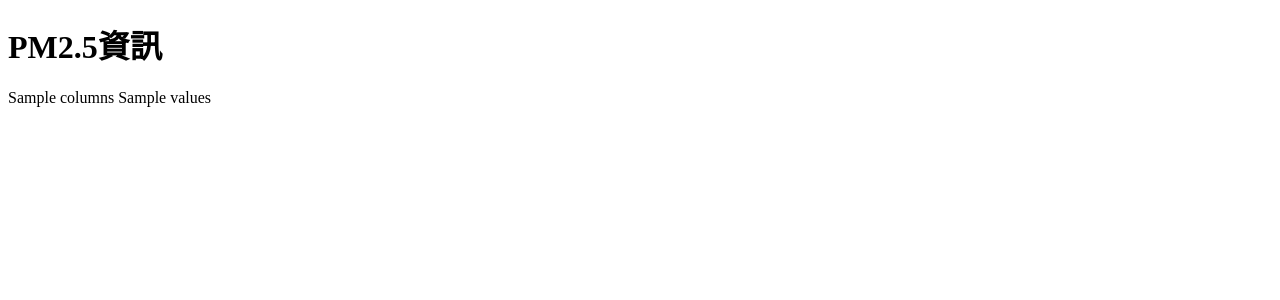
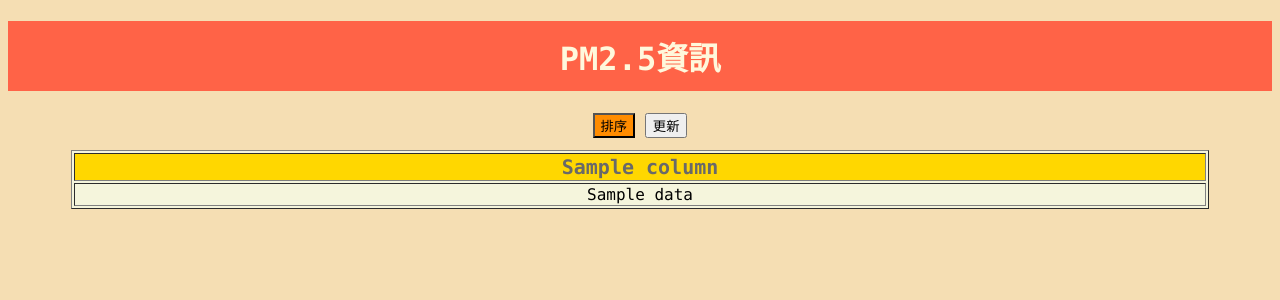
Before and after one commit to AllieLo/flask_demo, a Flask app: template templates/pm25.html in a window 1280 px wide. Shown: the top 300 px of the page. Run offline with Flask 3, Linux system fonts and the light colour scheme; the template is opened without the code that fills it: most values are stand-ins (such as "Sample title", 1, 10 or a date in 2020).

Commit message:
完成排序功能(使用GET & POST)

```diff
--- a/main.py
+++ b/main.py
@@ -1,4 +1,4 @@
-from flask import Flask, render_template
+from flask import Flask, render_template, request
 from datetime import datetime
 from pm25 import get_pm25
 
@@ -6,44 +6,51 @@ from pm25 import get_pm25
 app = Flask(__name__)
 
 stocks = [
-    {'分類': '日經指數', '指數': '22,920.30'},
-    {'分類': '韓國綜合', '指數': '2,304.59'},
-    {'分類': '香港恆生', '指數': '25,083.71'},
-    {'分類': '上海綜合', '指數': '3,380.68'}
+    {"分類": "日經指數", "指數": "22,920.30"},
+    {"分類": "韓國綜合", "指數": "2,304.59"},
+    {"分類": "香港恆生", "指數": "25,083.71"},
+    {"分類": "上海綜合", "指數": "3,380.68"},
 ]
 
 # 建立首頁：函式綁定網頁
 
 
-@app.route('/pm25')
+@app.route("/pm25", methods=["GET", "POST"])
 def pm25():
-    columns, values = get_pm25()
-    return render_template('./pm25.html', **locals())
+    if request.method == "GET":
+        columns, values = get_pm25()
+        # 單純使用GET才能這樣寫
+        # if request.args.get('sort'):
+        #     columns, values = get_pm25(True)
+    if request.method == "POST":
+        if request.form.get("sort"):
+            columns, values = get_pm25(True)
+        else:
+            columns, values = get_pm25()
+    return render_template("./pm25.html", **locals())
 
 
-@app.route('/stock')
+@app.route("/stock")
 def stock():
-
-    return render_template('./stock.html', stocks=stocks,
-                           datetime=get_date())
+    return render_template("./stock.html", stocks=stocks, datetime=get_date())
 
 
-@app.route('/index')
-@app.route('/')             # @route-->首頁
+@app.route("/index")
+@app.route("/")  # @route-->首頁
 def index():
-    name = 'guest'
+    name = "guest"
     date = get_date()
-    content = {'name': name, 'date': date}
-    return render_template('./index.html', content=content)
+    content = {"name": name, "date": date}
+    return render_template("./index.html", content=content)
 
 
-@app.route('/date')
+@app.route("/date")
 def get_date():
-    return datetime.now().strftime('%Y-%m-%d %H:%M:%S')
+    return datetime.now().strftime("%Y-%m-%d %H:%M:%S")
 
 
-@app.route('/book')
-@app.route('/book/<int:id>')
+@app.route("/book")
+@app.route("/book/<int:id>")
 def get_book(id=None):
     try:
         books = {1: "HTML-Book", 2: "CSS-Book", 3: "JavaScript-Book"}
@@ -53,8 +60,8 @@ def get_book(id=None):
             return books
     except Exception as e:
         print(e)
-        return '<h2>查詢錯誤，請重新輸入</h2>'
+        return "<h2>查詢錯誤，請重新輸入</h2>"
 
 
-if __name__ == '__main__':
+if __name__ == "__main__":
     app.run(debug=True)
--- /dev/null
+++ b/static/style.css
@@ -0,0 +1,28 @@
+body {
+    text-align: center;
+    background-color: wheat;
+    font-family: 'consolas', '微軟正黑體';
+}
+
+li {
+    width: 200px;
+    padding: 12px;
+    margin: 6px;
+    border-radius: 5px;
+    color: dimgray;
+    display: inline-block;
+    list-style-type: none;
+    background-color: gold;
+}
+
+.banner {
+    padding: 12px;
+    color: cornsilk;
+    background-color: tomato;
+}
+
+table {
+    width: 800px;
+    margin: 0 auto;
+    background-color: beige;
+}
--- a/templates/pm25.html
+++ b/templates/pm25.html
@@ -6,12 +6,55 @@
     <meta http-equiv="X-UA-Compatible" content="IE=edge">
     <meta name="viewport" content="width=device-width, initial-scale=1.0">
     <title>PM2.5資訊網</title>
+    <link rel="stylesheet" href="../static/style.css">
+    <style>
+        table {
+            width: 90%;
+            margin: 0 auto;
+            background-color: beige;
+        }
+
+        th {
+            font-size: 20px;
+            color: dimgray;
+            background-color: gold
+        }
+
+        #sort {
+            background-color: darkorange;
+        }
+    </style>
 </head>
 
 <body>
     <h1 class="banner">PM2.5資訊</h1>
-    {{columns}}
-    {{values}}
+    <form action="/pm25" method="POST" style="margin-bottom: 12px;">
+        <input type="submit" value="排序" name="sort" id="sort">
+        <input type="submit" value="更新" name="update">
+    </form>
+
+    {% if not columns %}
+    <h2 style="color:red">資料忙碌中，請稍後再試</h2>
+    {% else %}
+    <table border="1">
+        <thead>
+            <tr>
+                {% for column in columns %}
+                <th>{{column}}</th>
+                {% endfor %}
+            </tr>
+        </thead>
+        <tbody>
+            {% for value in values %}
+            <tr>
+                {% for data in value %}
+                <td>{{data}}</td>
+                {% endfor %}
+            </tr>
+            {% endfor %}
+        </tbody>
+    </table>
+    {% endif %}
 </body>
 
 </html>
```
Also changed, not shown: pm25.py (+12 -2 lines), templates/stock.html (+1 -24 lines), 1 other file.
